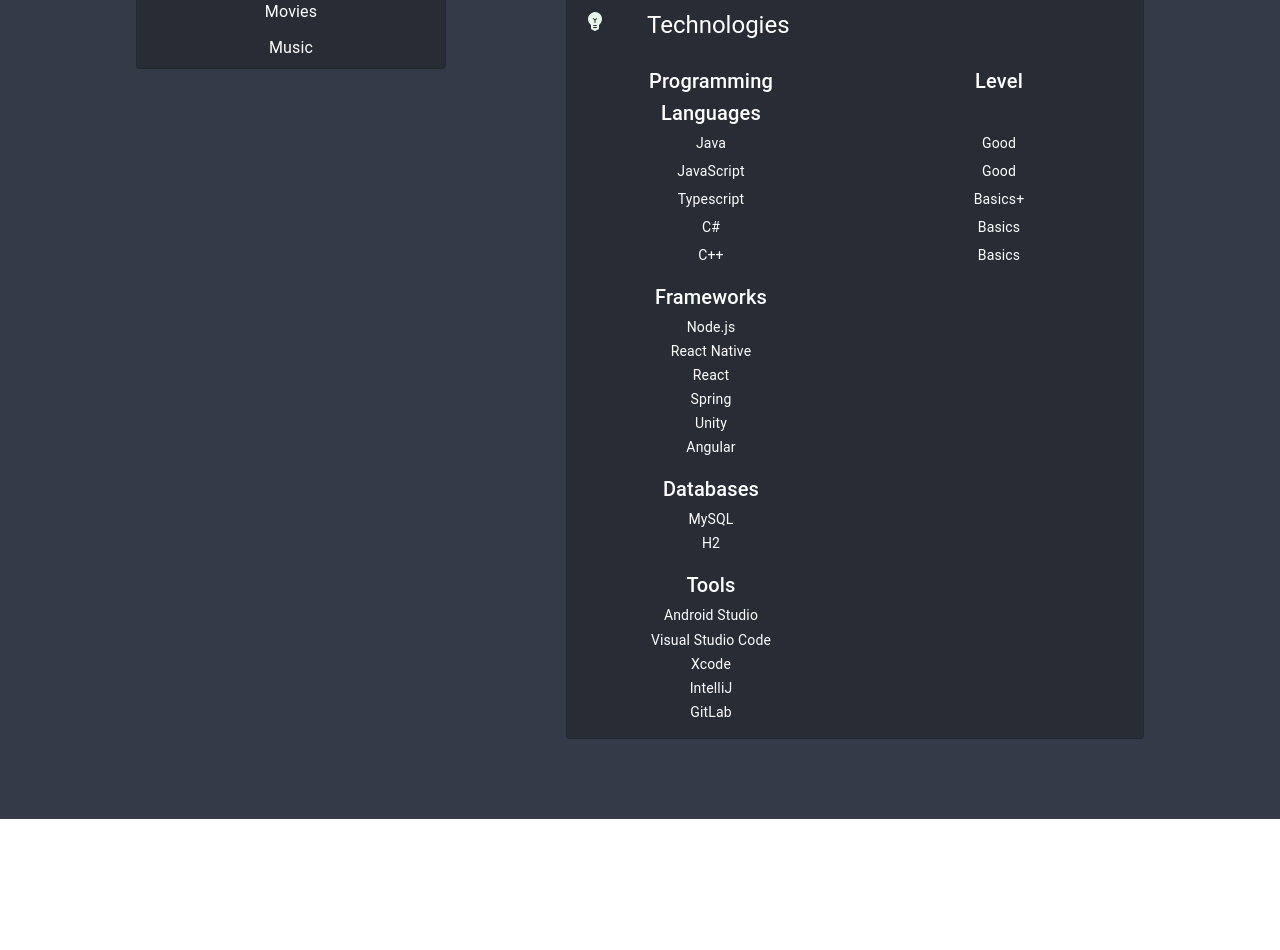
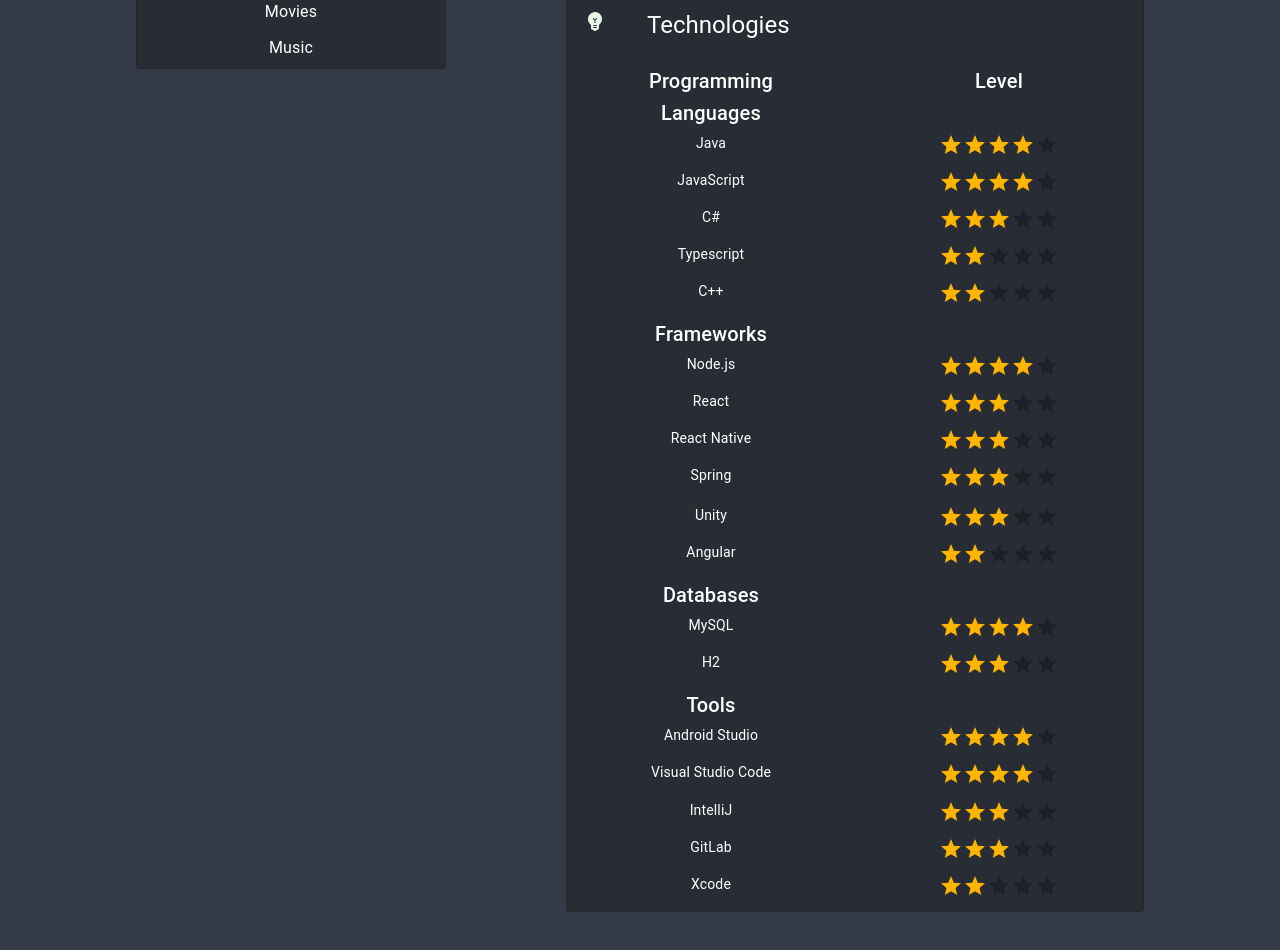
Before and after one commit to Sakkendalen/my-website, a React (Create React App) app: page / in a window 1280 px wide. Shown: the part 1060-2010 px from the top of the page. Before the commit the page ends 1879 px from the top, so only its background shows below. Built offline with nearby package versions, Linux system fonts and the light colour scheme.

Commit message:
Skill Rating
Scope:
-Saku.js

Because:
-because i can

```diff
--- a/package.json
+++ b/package.json
@@ -3,8 +3,9 @@
   "version": "0.1.0",
   "private": true,
   "dependencies": {
-    "@material-ui/core": "^4.11.0",
+    "@material-ui/core": "^4.11.2",
     "@material-ui/icons": "^4.9.1",
+    "@material-ui/lab": "^4.0.0-alpha.57",
     "@material-ui/styles": "^4.10.0",
     "@mdi/js": "^5.8.55",
     "@mdi/react": "^1.4.0",
--- a/public/index.html
+++ b/public/index.html
@@ -6,8 +6,8 @@
     <meta name="viewport" content="width=device-width, initial-scale=1" />
     <meta name="theme-color" content="#000000" />
     <meta
-      name="description"
-      content="Web site created using create-react-app"
+      name="CV"
+      content="CV"
     />
     <link rel="apple-touch-icon" href="%PUBLIC_URL%/logo192.png" />
     <!--
@@ -24,7 +24,7 @@
       work correctly both with client-side routing and a non-root public URL.
       Learn how to configure a non-root public URL by running `npm run build`.
     -->
-    <title>my-website</title>
+    <title>CV</title>
   </head>
   <body>
     <noscript>You need to enable JavaScript to run this app.</noscript>
--- a/src/components/Saku.js
+++ b/src/components/Saku.js
@@ -2,6 +2,7 @@
 import { Typography, Paper, Divider, Link } from '@material-ui/core';
 import { Image } from 'react-bootstrap';
 import { green } from '@material-ui/core/colors';
+import { Rating } from '@material-ui/lab';
 
 import PersonRoundedIcon from '@material-ui/icons/PersonRounded';
 import WorkRoundedIcon from '@material-ui/icons/WorkRounded';
@@ -300,7 +301,7 @@
                       Java
                     </Typography>
                     <Typography variant='body2' style={{ flex:'1', paddingBottom: '1vh', paddingInline: '5vh', color: 'white' }}>
-                      Good
+                      <Rating name="read-only" value={4} readOnly style={{ flex:'1', paddingBottom: '0.5vh', paddingInline: '5vh'}}/>
                     </Typography>
                   </div>
                   <div className='textContRow'>
@@ -308,7 +309,15 @@
                       JavaScript
                     </Typography>
                     <Typography variant='body2' style={{ flex:'1', paddingBottom: '1vh', paddingInline: '5vh', color: 'white' }}>
-                      Good
+                      <Rating name="read-only" value={4} readOnly style={{ flex:'1', paddingBottom: '0.5vh', paddingInline: '5vh'}}/>
+                    </Typography>
+                  </div>
+                  <div className='textContRow'>
+                    <Typography variant='body2' style={{flex:'1', paddingBottom: '0.5vh', paddingInline: '5vh', color: 'white' }}>
+                      C#
+                    </Typography>
+                    <Typography variant='body2' style={{ flex:'1', paddingBottom: '1vh', paddingInline: '5vh', color: 'white' }}>
+                      <Rating name="read-only" value={3} readOnly style={{ flex:'1', paddingBottom: '0.5vh', paddingInline: '5vh'}}/>
                     </Typography>
                   </div>
                   <div className='textContRow'>
@@ -316,23 +325,15 @@
                       Typescript
                     </Typography>
                     <Typography variant='body2' style={{ flex:'1', paddingBottom: '1vh', paddingInline: '5vh', color: 'white' }}>
-                      Basics+
-                    </Typography>
-                  </div>
-                  <div className='textContRow'>
-                    <Typography variant='body2' style={{flex:'1', paddingBottom: '0.5vh', paddingInline: '5vh', color: 'white' }}>
-                      C#
-                    </Typography>
-                    <Typography variant='body2' style={{ flex:'1', paddingBottom: '1vh', paddingInline: '5vh', color: 'white' }}>
-                      Basics
+                      <Rating name="read-only" value={2} readOnly style={{ flex:'1', paddingBottom: '0.5vh', paddingInline: '5vh'}}/>
                     </Typography>
                   </div>
                   <div className='textContRow'>
                     <Typography variant='body2' style={{flex:'1', paddingBottom: '2vh', paddingInline: '5vh', color: 'white' }}>
                       C++
                     </Typography>
-                    <Typography variant='body2' style={{ flex:'1', paddingBottom: '2vh', paddingInline: '5vh', color: 'white' }}>
-                      Basics
+                    <Typography variant='body2' style={{ flex:'1', paddingBottom: '1vh', paddingInline: '5vh', color: 'white' }}>
+                      <Rating name="read-only" value={2} readOnly style={{ flex:'1', paddingBottom: '0.5vh', paddingInline: '5vh'}}/>
                     </Typography>
                   </div>
 
@@ -346,93 +347,119 @@
                     <Typography variant='body2' style={{flex:'1', paddingBottom: '0.5vh', paddingInline: '5vh', color: 'white' }}>
                       Node.js
                     </Typography>
-                    <Typography variant='body2' style={{ flex:'1', paddingBottom: '1vh', paddingInline: '5vh', color: 'white' }}/>
+                    <Typography variant='body2' style={{ flex:'1', paddingBottom: '1vh', paddingInline: '5vh', color: 'white' }}>
+                      <Rating name="read-only" value={4} readOnly style={{ flex:'1', paddingBottom: '0.5vh', paddingInline: '5vh'}}/>
+                    </Typography>
+                  </div>
+                  <div className='textContRow'>
+                    <Typography variant='body2' style={{flex:'1', paddingBottom: '0.5vh', paddingInline: '5vh', color: 'white' }}>
+                      React
+                    </Typography>
+                    <Typography variant='body2' style={{ flex:'1', paddingBottom: '1vh', paddingInline: '5vh', color: 'white' }}>
+                      <Rating name="read-only" value={3} readOnly style={{ flex:'1', paddingBottom: '0.5vh', paddingInline: '5vh'}}/>
+                    </Typography>
                   </div>
                   <div className='textContRow'>
                     <Typography variant='body2' style={{flex:'1', paddingBottom: '0.5vh', paddingInline: '5vh', color: 'white' }}>
                       React Native
                     </Typography>
-                    <Typography variant='body2' style={{ flex:'1', paddingBottom: '1vh', paddingInline: '5vh', color: 'white' }}/>
-                  </div>
-                  <div className='textContRow'>
-                    <Typography variant='body2' style={{flex:'1', paddingBottom: '0.5vh', paddingInline: '5vh', color: 'white' }}>
-                      React
+                    <Typography variant='body2' style={{ flex:'1', paddingBottom: '1vh', paddingInline: '5vh', color: 'white' }}>
+                      <Rating name="read-only" value={3} readOnly style={{ flex:'1', paddingBottom: '0.5vh', paddingInline: '5vh'}}/>
                     </Typography>
-                    <Typography variant='body2' style={{ flex:'1', paddingBottom: '1vh', paddingInline: '5vh', color: 'white' }}/>
                   </div>
                   <div className='textContRow'>
                     <Typography variant='body2' style={{flex:'1', paddingBottom: '0.5vh', paddingInline: '5vh', color: 'white' }}>
                       Spring
                     </Typography>
-                    <Typography variant='body2' style={{ flex:'1', paddingBottom: '1vh', paddingInline: '5vh', color: 'white' }}/>
+                    <Typography variant='body2' style={{ flex:'1', paddingBottom: '1vh', paddingInline: '5vh', color: 'white' }}>
+                      <Rating name="read-only" value={3} readonly style={{ flex:'1', paddingbottom: '0.5vh', paddinginline: '5vh'}}/>
+                    </Typography>
                   </div>
                   <div className='textContRow'>
                     <Typography variant='body2' style={{flex:'1', paddingBottom: '0.5vh', paddingInline: '5vh', color: 'white' }}>
                       Unity
                     </Typography>
-                    <Typography variant='body2' style={{ flex:'1', paddingBottom: '1vh', paddingInline: '5vh', color: 'white' }}/>
+                    <Typography variant='body2' style={{ flex:'1', paddingBottom: '1vh', paddingInline: '5vh', color: 'white' }}>
+                      <Rating name="read-only" value={3} readOnly style={{ flex:'1', paddingBottom: '0.5vh', paddingInline: '5vh'}}/>
+                    </Typography>
                   </div>
                   <div className='textContRow'>
                     <Typography variant='body2' style={{flex:'1', paddingBottom: '2vh', paddingInline: '5vh', color: 'white' }}>
                       Angular
                     </Typography>
-                    <Typography variant='body2' style={{ flex:'1', paddingBottom: '2vh', paddingInline: '5vh', color: 'white' }}/>
+                    <Typography variant='body2' style={{ flex:'1', paddingBottom: '1vh', paddingInline: '5vh', color: 'white' }}>
+                      <Rating name="read-only" value={2} readOnly style={{ flex:'1', paddingBottom: '0.5vh', paddingInline: '5vh'}}/>
+                    </Typography>
                   </div>
 
                   <div className='textContRow'>
                     <Typography variant='h6' style={{flex:'1', paddingBottom: '0.5vh', paddingInline: '5vh', color: 'white' }}>
                       Databases
                     </Typography>
-                    <Typography className='SkillLevel' variant='h6' style={{ flex:'1', paddingBottom: '1vh', paddingInline: '5vh', color: 'white'}}/>
+                    <Typography className='SkillLevel' variant='h6' style={{ flex:'1', paddingBottom: '0.5vh', paddingInline: '5vh', color: 'white'}}/>
                   </div>
                   <div className='textContRow'>
                     <Typography variant='body2' style={{flex:'1', paddingBottom: '0.5vh', paddingInline: '5vh', color: 'white' }}>
                       MySQL
                     </Typography>
-                    <Typography variant='body2' style={{ flex:'1', paddingBottom: '1vh', paddingInline: '5vh', color: 'white' }}/>
+                    <Typography variant='body2' style={{ flex:'1', paddingBottom: '1vh', paddingInline: '5vh', color: 'white' }}>
+                      <Rating name="read-only" value={4} readOnly style={{ flex:'1', paddingBottom: '0.5vh', paddingInline: '5vh'}}/>
+                    </Typography>
                   </div>
                   <div className='textContRow'>
                     <Typography variant='body2' style={{flex:'1', paddingBottom: '2vh', paddingInline: '5vh', color: 'white' }}>
                       H2
                     </Typography>
-                    <Typography variant='body2' style={{ flex:'1', paddingBottom: '2vh', paddingInline: '5vh', color: 'white' }}/>
+                    <Typography variant='body2' style={{ flex:'1', paddingBottom: '1vh', paddingInline: '5vh', color: 'white' }}>
+                      <Rating name="read-only" value={3} readOnly style={{ flex:'1', paddingBottom: '0.5vh', paddingInline: '5vh'}}/>
+                    </Typography>
                   </div>
 
                   <div className='textContRow'>
                     <Typography variant='h6' style={{flex:'1', paddingBottom: '0.5vh', paddingInline: '5vh', color: 'white' }}>
                       Tools
                     </Typography>
-                    <Typography className='SkillLevel' variant='h6' style={{ flex:'1', paddingBottom: '1vh', paddingInline: '5vh', color: 'white'}}/>
+                    <Typography className='SkillLevel' variant='h6' style={{ flex:'1', paddingBottom: '0.5vh', paddingInline: '5vh', color: 'white'}}/>
                   </div>
                   <div className='textContRow'>
                     <Typography variant='body2' style={{flex:'1', paddingBottom: '0.5vh', paddingInline: '5vh', color: 'white' }}>
                       Android Studio
                     </Typography>
-                    <Typography variant='body2' style={{ flex:'1', paddingBottom: '1vh', paddingInline: '5vh', color: 'white' }}/>
+                    <Typography variant='body2' style={{ flex:'1', paddingBottom: '1vh', paddingInline: '5vh', color: 'white' }}>
+                      <Rating name="read-only" value={4} readOnly style={{ flex:'1', paddingBottom: '0.5vh', paddingInline: '5vh'}}/>
+                    </Typography>
                   </div>
                   <div className='textContRow'>
                     <Typography variant='body2' style={{flex:'1', paddingBottom: '0.5vh', paddingInline: '5vh', color: 'white' }}>
                       Visual Studio Code
                     </Typography>
-                    <Typography variant='body2' style={{ flex:'1', paddingBottom: '1vh', paddingInline: '5vh', color: 'white' }}/>
-                  </div>
-                  <div className='textContRow'>
-                    <Typography variant='body2' style={{flex:'1', paddingBottom: '0.5vh', paddingInline: '5vh', color: 'white' }}>
-                      Xcode
+                    <Typography variant='body2' style={{ flex:'1', paddingBottom: '1vh', paddingInline: '5vh', color: 'white' }}>
+                      <Rating name="read-only" value={4} readOnly style={{ flex:'1', paddingBottom: '0.5vh', paddingInline: '5vh'}}/>
                     </Typography>
-                    <Typography variant='body2' style={{ flex:'1', paddingBottom: '1vh', paddingInline: '5vh', color: 'white' }}/>
                   </div>
                   <div className='textContRow'>
                     <Typography variant='body2' style={{flex:'1', paddingBottom: '0.5vh', paddingInline: '5vh', color: 'white' }}>
                       IntelliJ
                     </Typography>
-                    <Typography variant='body2' style={{ flex:'1', paddingBottom: '1vh', paddingInline: '5vh', color: 'white' }}/>
+                    <Typography variant='body2' style={{ flex:'1', paddingBottom: '1vh', paddingInline: '5vh', color: 'white' }}>
+                      <Rating name="read-only" value={3} readOnly style={{ flex:'1', paddingBottom: '0.5vh', paddingInline: '5vh'}}/>
+                    </Typography>
+                  </div>
+                  <div className='textContRow'>
+                    <Typography variant='body2' style={{flex:'1', paddingBottom: '0.5vh', paddingInline: '5vh', color: 'white' }}>
+                      GitLab
+                    </Typography>
+                    <Typography variant='body2' style={{ flex:'1', paddingBottom: '1vh', paddingInline: '5vh', color: 'white' }}>
+                      <Rating name="read-only" value={3} readOnly style={{ flex:'1', paddingBottom: '0.5vh', paddingInline: '5vh'}}/>
+                    </Typography>
                   </div>
                   <div className='textContRow'>
                     <Typography variant='body2' style={{flex:'1', paddingBottom: '2vh', paddingInline: '5vh', color: 'white' }}>
-                      GitLab
+                      Xcode
                     </Typography>
-                    <Typography variant='body2' style={{ flex:'1', paddingBottom: '2vh', paddingInline: '5vh', color: 'white' }}/>
+                    <Typography variant='body2' style={{ flex:'1', paddingBottom: '1vh', paddingInline: '5vh', color: 'white' }}>
+                      <Rating name="read-only" value={2} readOnly style={{ flex:'1', paddingBottom: '0.5vh', paddingInline: '5vh'}}/>
+                    </Typography>
                   </div>
 
               </Paper>
```
Also changed, not shown: 1 other file (tests, documents, lock files or other folders).
